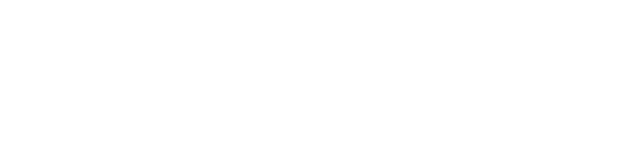
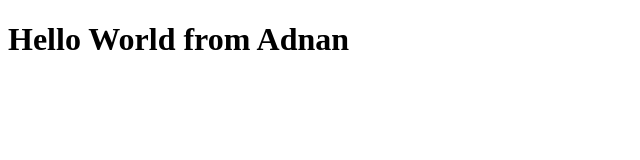
Before and after one commit to AdnanHussainArain/bootcamp2020, a plain HTML site: page index.html in a window 1280 px wide. Shown: the whole page, without its empty margins (0-640 px from the left). Drawn offline with Linux system fonts and the light colour scheme.

Commit message:
Update index.html

```diff
--- a/index.html
+++ b/index.html
@@ -5,6 +5,8 @@
     <meta name="viewport" content="width=device-width, initial-scale=1.0">
     <title>Bootcamp 2020</title>
 </head>
+
+<h1>Hello World from Adnan</h1>
 <body>
 
 </body>
```
